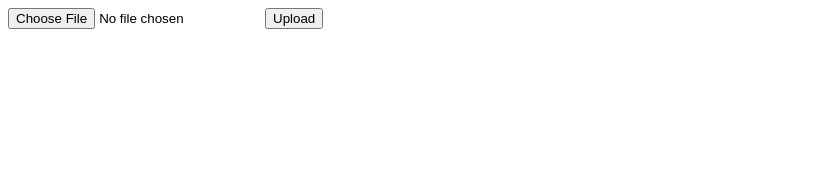
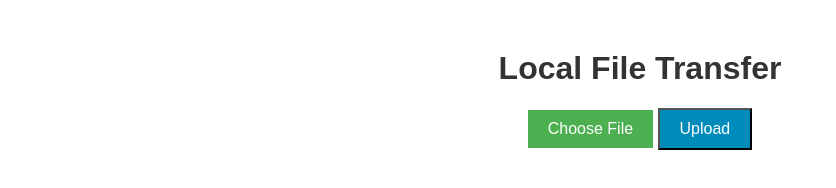
Before and after one commit to parassawal/ShareDrop, a website: page public/index.html in a window 1280 px wide. Shown: the whole page, without its empty margins (0-836 px from the left). Drawn offline with Linux system fonts and the light colour scheme.

Commit message:
first commit

```diff
--- a/public/index.html
+++ b/public/index.html
@@ -4,10 +4,45 @@
   <meta charset="UTF-8">
   <meta name="viewport" content="width=device-width, initial-scale=1.0">
   <title>Local File Transfer</title>
+  <style>
+    body {
+      font-family: 'Arial', sans-serif;
+      text-align: center;
+      margin: 50px;
+    }
+
+    h1 {
+      color: #333;
+    }
+
+    #fileInput {
+      display: none;
+    }
+
+    .file-input-label {
+      display: inline-block;
+      background-color: #4CAF50;
+      color: white;
+      padding: 10px 20px;
+      font-size: 16px;
+      cursor: pointer;
+    }
+
+    #uploadButton {
+      background-color: #008CBA;
+      color: white;
+      padding: 10px 20px;
+      font-size: 16px;
+      cursor: pointer;
+    }
+  </style>
 </head>
 <body>
-  <input type="file" id="fileInput">
-  <button onclick="uploadFile()">Upload</button>
+  <h1>Local File Transfer</h1>
+  <label for="fileInput" class="file-input-label">Choose File</label>
+  <input type="file" id="fileInput" style="display:none">
+  <button onclick="uploadFile()" id="uploadButton">Upload</button>
+  <div id="status"></div>
   <script src="script.js"></script>
 </body>
 </html>
--- a/public/script.js
+++ b/public/script.js
@@ -1,6 +1,11 @@
 function uploadFile() {
   const fileInput = document.getElementById('fileInput');
   const file = fileInput.files[0];
+
+  if (!file) {
+    alert("Please choose a file before uploading.");
+    return;
+  }
 
   const formData = new FormData();
   formData.append('file', file);
@@ -11,9 +16,12 @@ function uploadFile() {
   })
   .then(response => response.json())
   .then(data => {
-      console.log('File uploaded:', data.filename);
+    const statusElement = document.getElementById('status');
+    statusElement.innerHTML = `File uploaded: ${data.filename}`;
   })
   .catch(error => {
     console.error('Error uploading file:', error);
+    const statusElement = document.getElementById('status');
+    statusElement.innerHTML = 'Error uploading file. Please try again.';
   });
 }
```
Also changed, not shown: uploads/package.json (added, +17 -0 lines). Lines whose indentation alone changed are shown as unchanged.
